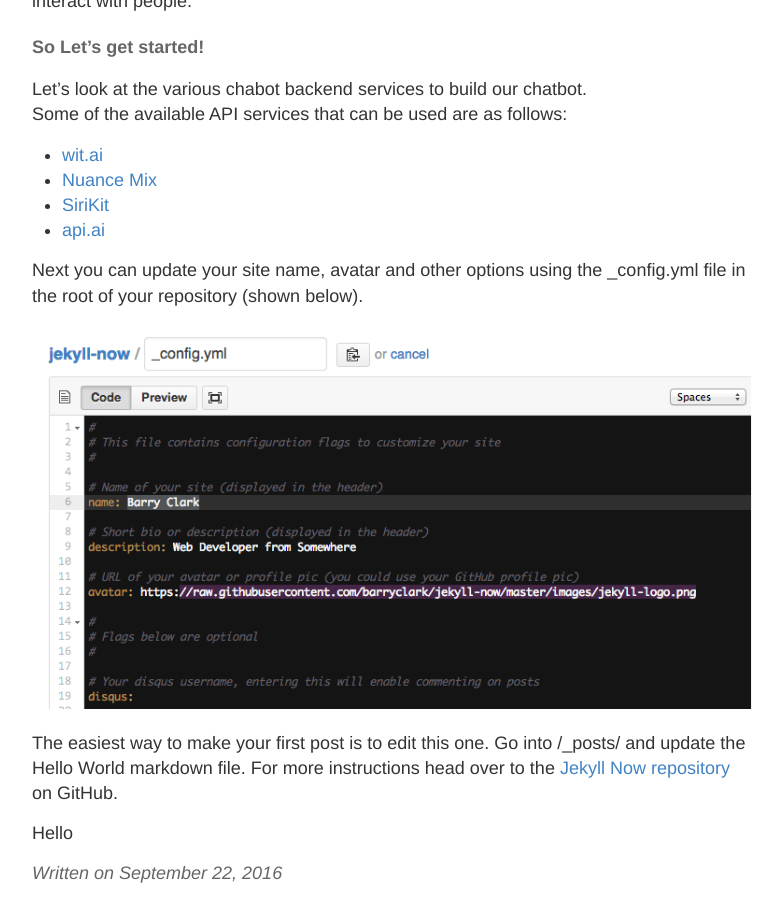
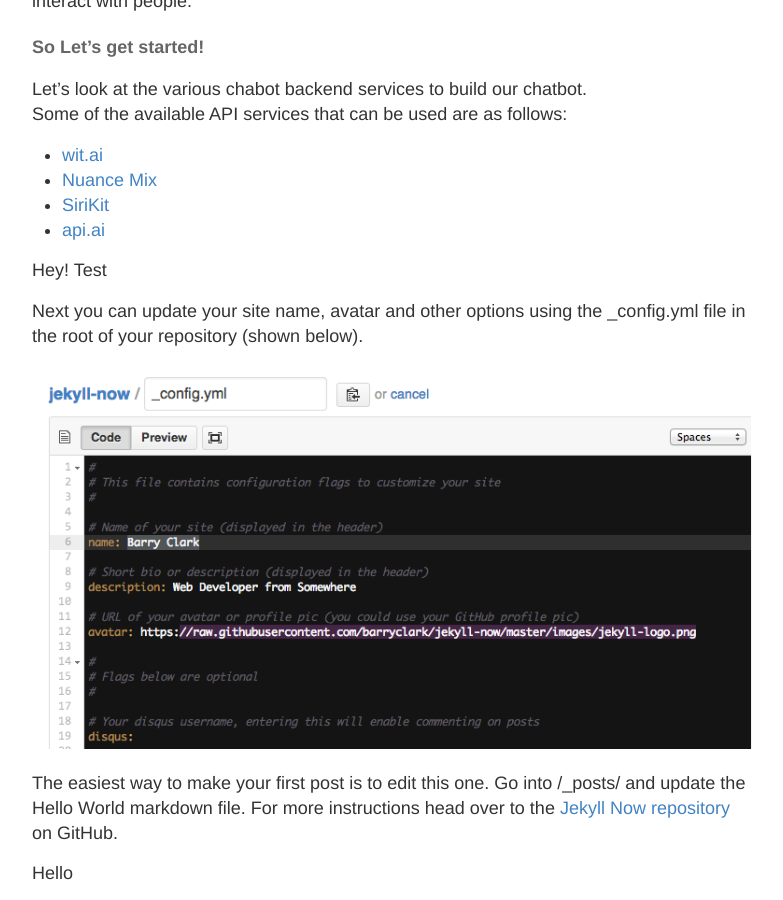
Before and after one commit to prataap/prataap.github.io, a Jekyll site: the page built from _posts/2016-9-22-facebook-chatbot-doc.md, in a window 1280 px wide and 900 px high, scrolled down 509 px. Shown: the whole window, without its empty margins (248-1031 px from the left). Built offline with Jekyll 4.4.1, drawn with Linux system fonts in a browser that asks for light colours.

Commit message:
Updated 2016-9-22-facebook-chatbot-doc.md

```diff
--- a/_posts/2016-9-22-facebook-chatbot-doc.md
+++ b/_posts/2016-9-22-facebook-chatbot-doc.md
@@ -19,7 +20,7 @@
 - [SiriKit](https://developer.apple.com/sirikit/)
 - [api.ai](https://api.ai/)
 
-
+Hey! Test
 
 
 
```
Also changed, not shown: other parts of _posts/2016-9-22-facebook-chatbot-doc.md (+1 -0 lines).
